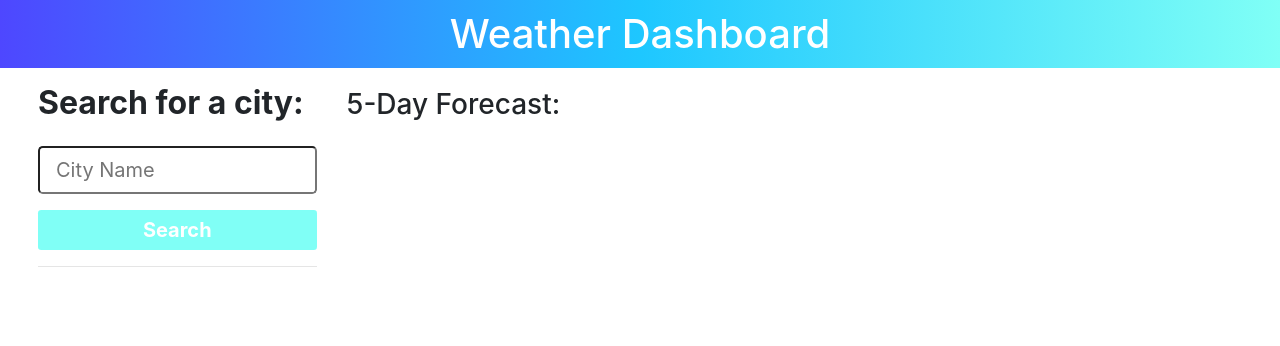
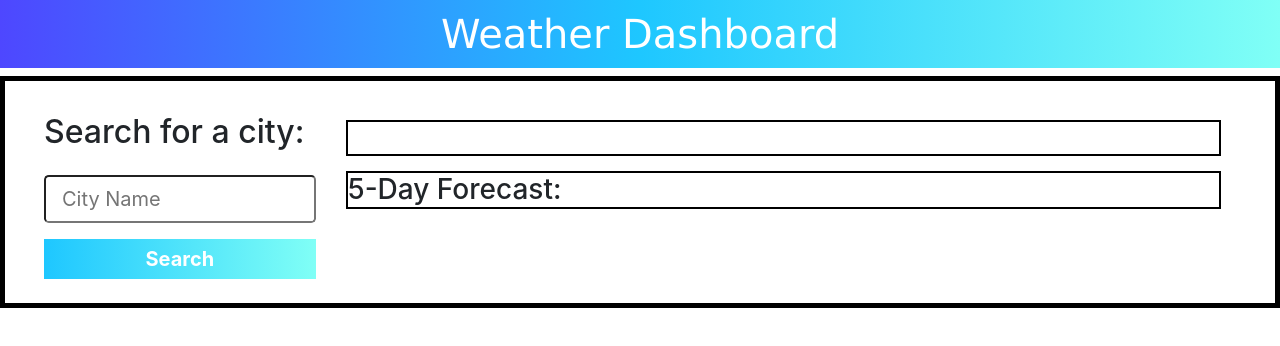
Before and after one commit to connbstro/WeatherDashboard, a plain HTML site: page index.html in a window 1280 px wide. Drawn offline with nearby package versions, Linux system fonts and the light colour scheme.

Commit message:
JS Initial

```diff
--- a/assets/script.js
+++ b/assets/script.js
@@ -0,0 +1,4 @@
+const cityModel = document.querySelector("#city-model");
+const cityInput = document.querySelector("#city-input");
+const cityNameEl = document.querySelector("#city-name");
+const currentDateEl = document.querySelector("#current-date");
--- a/assets/style.css
+++ b/assets/style.css
@@ -3,7 +3,6 @@
     --md-blue: #1ec7ff;
     --dk-blue: #4e47ff;
     --lt-grey: #a1a1a1;
-    --white: #ffffff;
 }
 
 /* Body & Header Styling */
@@ -21,12 +20,28 @@ header h1 {
     color: white;
     text-align: center;
     padding: 10px;
+    font-family: Verdana, Geneva, Tahoma, sans-serif;
+}
+
+.container-fluid {
+    padding-left: 0px;
+    border: solid black 5px;
+}
+
+.current-weather {
+    border: 2px solid black;
+    margin: 15px 0px;
+    padding: 12px;
+}
+
+h3 {
+    border: solid black 2px;
 }
 
 /* Button Styling */
 .btn-search {
-    background-color: var(--lt-blue);
-    color: var(--white);
+    background-image: linear-gradient(-90deg, var(--lt-blue), var(--md-blue));
+    color: white;
     border: none;
     font-weight: bold;
     font-size: 20px;
--- a/index.html
+++ b/index.html
@@ -1,14 +1,17 @@
 <!DOCTYPE html>
 <html lang="en">
-
   <head>
     <meta charset="UTF-8" />
     <meta http-equiv="X-UA-Compatible" content="IE=edge" />
     <meta name="viewport" content="width=device-width, initial-scale=1.0" />
 
     <!-- Bootstrap & CSS links -->
-    <link rel="stylesheet" href="https://cdn.jsdelivr.net/npm/bootstrap@4.3.1/dist/css/bootstrap.min.css"
-        integrity="sha384-ggOyR0iXCbMQv3Xipma34MD+dH/1fQ784/j6cY/iJTQUOhcWr7x9JvoRxT2MZw1T" crossorigin="anonymous" />
+    <link
+      rel="stylesheet"
+      href="https://cdn.jsdelivr.net/npm/bootstrap@4.3.1/dist/css/bootstrap.min.css"
+      integrity="sha384-ggOyR0iXCbMQv3Xipma34MD+dH/1fQ784/j6cY/iJTQUOhcWr7x9JvoRxT2MZw1T"
+      crossorigin="anonymous"
+    />
     <link rel="stylesheet" href="./assets/style.css" />
     <!-- Bootstrap & CSS links -->
 
@@ -23,25 +26,28 @@
 
     <!-- "Search for a city" section left side-->
     <div class="container-fluid">
-        <div class="row m-2">
-            <sidebar class="col-3">
-                <h2 class="font-weight-bold mt-2">Search for a city:</h2>
-                <form id="city-form" class="mt-4">
-                    <input id="city-input" class="form-control-lg w-100" type="text" placeholder="City Name" />
-                    <button type="submit" class="btn-search btn-sm mt-3 w-100">
+      <div class="row m-4">
+        <div class="col-3">
+          <h2 class="mt-2">Search for a city:</h2>
+          <form id="city-model" class="mt-4">
+            <input
+              id="city-input"
+              class="form-control-lg w-100"
+              type="text"
+              placeholder="City Name"
+            />
+            <button type="submit" class="btn-search mt-3 w-100">
               Search
             </button>
-                    <hr />
           </form>
-                <div id="city-history"></div>
-            </sidebar>
+        </div>
 
+        <!-- Weather Information -->
         <main class="col-9">
           <div class="current-weather">
             <h2 id="city-input" class="font-weight-bold city-title">
               <span id="city-name"></span>
-                        <span id="date"></span>
-                        <span id="icon"></span>
+              <span id="current-date"></span>
             </h2>
             <div id="conditions" class="row">
               <div class="col-12">
@@ -59,7 +65,7 @@
             </div>
           </div>
           <div>
-                    <h3 class="row-1 mt-1">5-Day Forecast:</h3>
+            <h3 class="row-1">5-Day Forecast:</h3>
             <div id="daily-weather" class="row mt-3"></div>
           </div>
         </main>
@@ -67,17 +73,22 @@
     </div>
 
     <!-- Bootstrap & JavaScript links -->
-    <script src="https://code.jquery.com/jquery-3.3.1.slim.min.js"
+    <script
+      src="https://code.jquery.com/jquery-3.3.1.slim.min.js"
       integrity="sha384-q8i/X+965DzO0rT7abK41JStQIAqVgRVzpbzo5smXKp4YfRvH+8abtTE1Pi6jizo"
-        crossorigin="anonymous"></script>
-    <script src="https://cdn.jsdelivr.net/npm/popper.js@1.14.7/dist/umd/popper.min.js"
+      crossorigin="anonymous"
+    ></script>
+    <script
+      src="https://cdn.jsdelivr.net/npm/popper.js@1.14.7/dist/umd/popper.min.js"
       integrity="sha384-UO2eT0CpHqdSJQ6hJty5KVphtPhzWj9WO1clHTMGa3JDZwrnQq4sF86dIHNDz0W1"
-        crossorigin="anonymous"></script>
-    <script src="https://cdn.jsdelivr.net/npm/bootstrap@4.3.1/dist/js/bootstrap.min.js"
+      crossorigin="anonymous"
+    ></script>
+    <script
+      src="https://cdn.jsdelivr.net/npm/bootstrap@4.3.1/dist/js/bootstrap.min.js"
       integrity="sha384-JjSmVgyd0p3pXB1rRibZUAYoIIy6OrQ6VrjIEaFf/nJGzIxFDsf4x0xIM+B07jRM"
-        crossorigin="anonymous"></script>
+      crossorigin="anonymous"
+    ></script>
     <script src="./assets/script.js"></script>
     <!-- Bootsrap & JavaScript links -->
   </body>
-
 </html>
```
Lines whose indentation alone changed are shown as unchanged.
